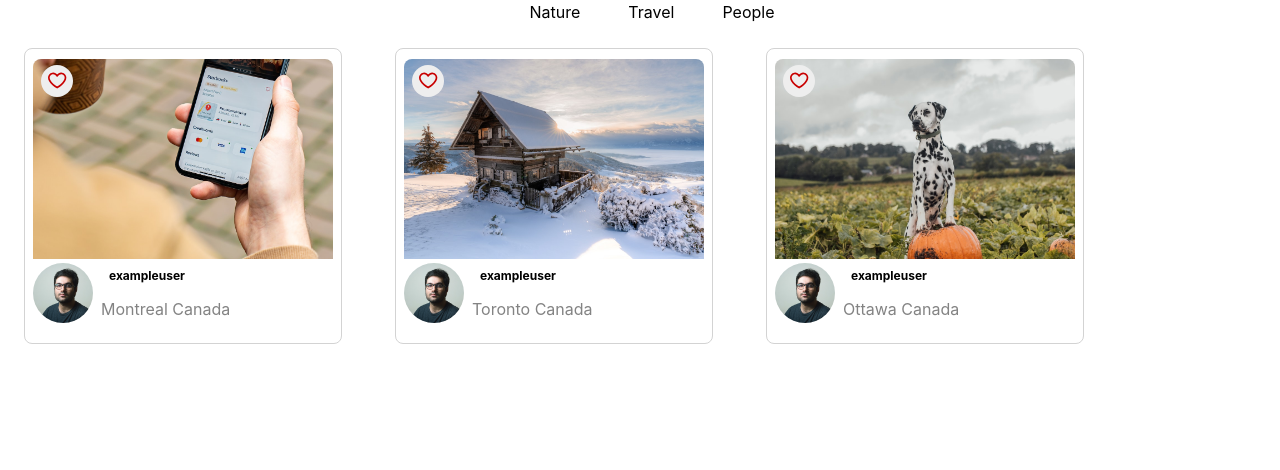
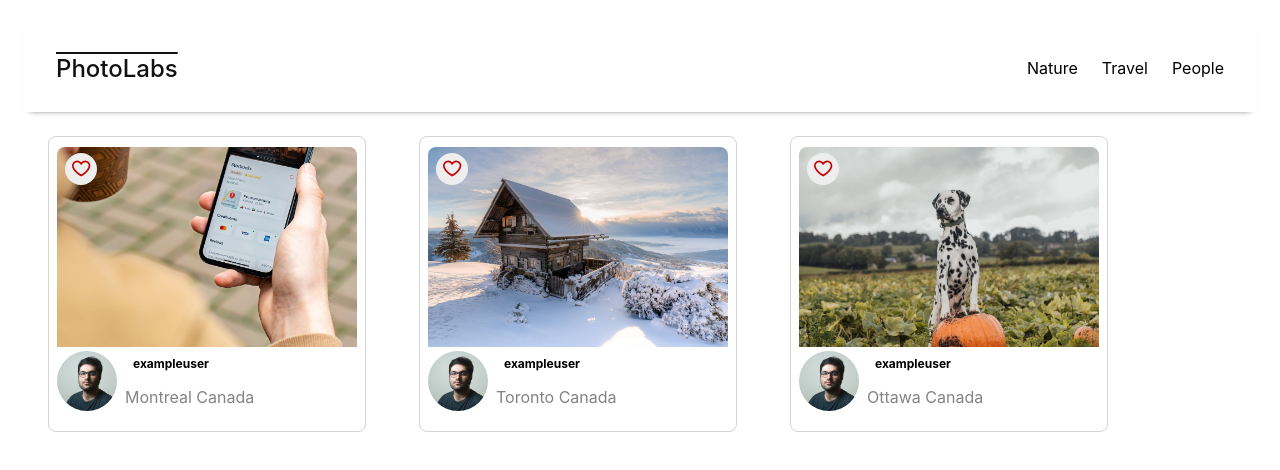
Before and after one commit to sandeepgill62/photolabs, a React (Create React App) app in the folder frontend/: page / in a window 1280 px wide. Shown: the top 470 px of the page. Built offline with nearby package versions, Linux system fonts and the light colour scheme; the HTML template or start-up script is replaced by a standard one.

Commit message:
Create the Top Navigation Bar

```diff
--- a/frontend/src/App.jsx
+++ b/frontend/src/App.jsx
@@ -2,17 +2,25 @@
 
 //
 import PhotoList from './components/PhotoList';
-import TopicList from './components/TopicList';
+import TopNavigationBar from './components/TopNavigationBar';
 import './App.scss';
 
 // Note: Rendering a single component to build components in isolation
 const App = () => {
 
   return (
-    <div>
-      <TopicList />
-      <div className="photo-list">
-        <PhotoList />
+    // <div>
+    //   <TopicList />
+    //   <div className="photo-list">
+    //     <PhotoList />
+    //   </div>
+    // </div>
+    <div className="App">
+      <TopNavigationBar />
+      <div>
+        <div className="photo-list">
+          <PhotoList />
+        </div>
       </div>
     </div>
   );
--- a/frontend/src/components/FavBadge.jsx
+++ b/frontend/src/components/FavBadge.jsx
@@ -6,9 +6,9 @@
 const FavBadge = ({ isFavPhotoExist }) => {
   return (
     <div className='fav-badge'>
-      <FavIcon displayAlert={!!isFavPhotoExist}/>
+      <FavIcon displayAlert={!!isFavPhotoExist} />
     </div>
-  )
+  );
 };
 
 export default FavBadge;
--- a/frontend/src/components/TopNavigationBar.jsx
+++ b/frontend/src/components/TopNavigationBar.jsx
@@ -1,11 +1,13 @@
 import React from 'react';
 
 import '../styles/TopNavigationBar.scss';
+import TopicList from './TopicList';
 
 const TopNavigation = () => {
   return (
     <div className="top-nav-bar">
       <span className="top-nav-bar__logo">PhotoLabs</span>
+      <TopicList />
     </div>
   );
 };
--- a/frontend/src/components/TopicList.jsx
+++ b/frontend/src/components/TopicList.jsx
@@ -24,7 +24,7 @@
 const TopicList = () => {
 
   const topicListItemArray = sampleDataForTopicList.map((topic) =>
-    <div className="topic-list__item" key={topic.id}><TopicListItem topic={topic} /></div>
+    <div key={topic.id}><TopicListItem topic={topic} /></div>
   );
 
   return (
```
